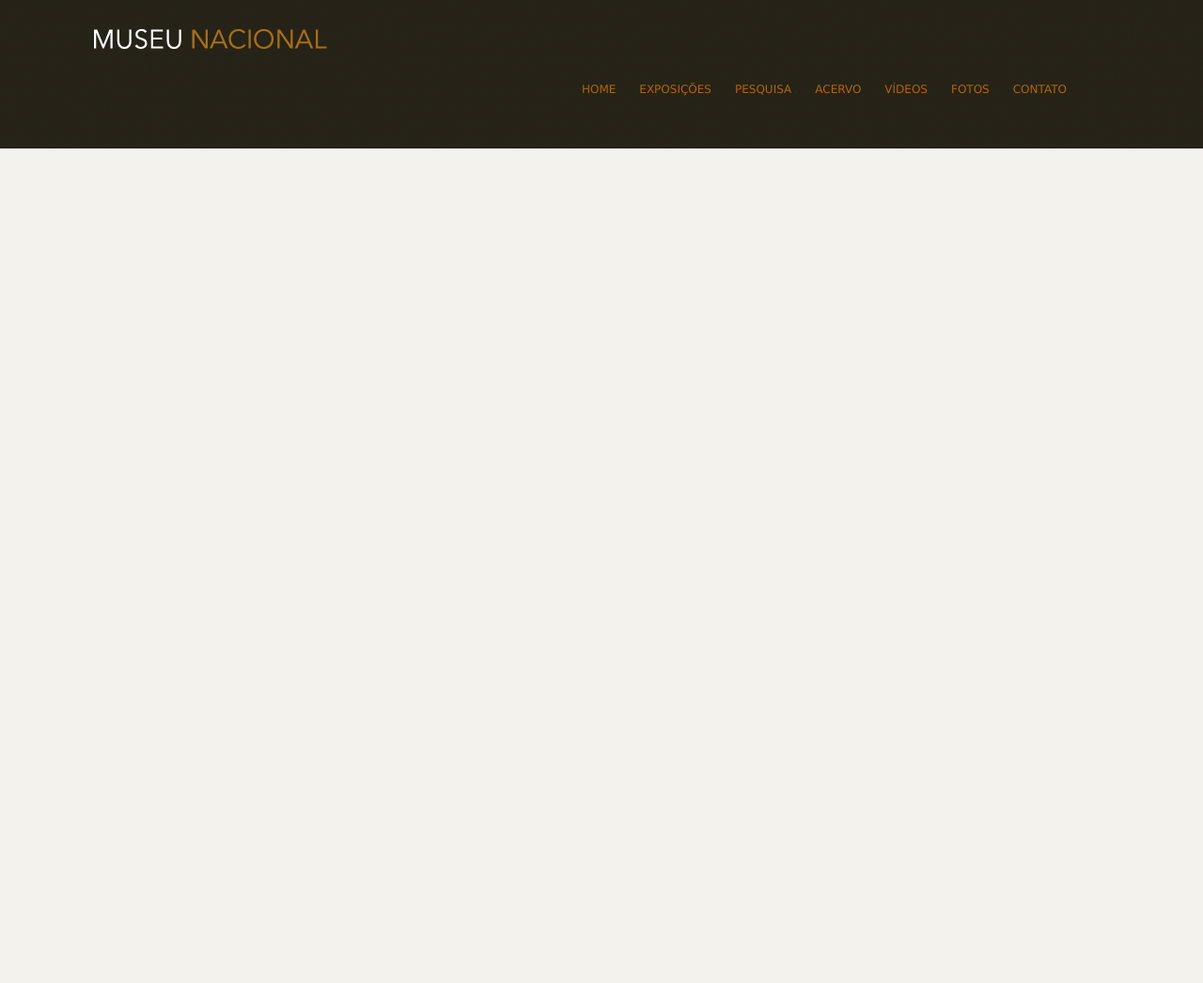
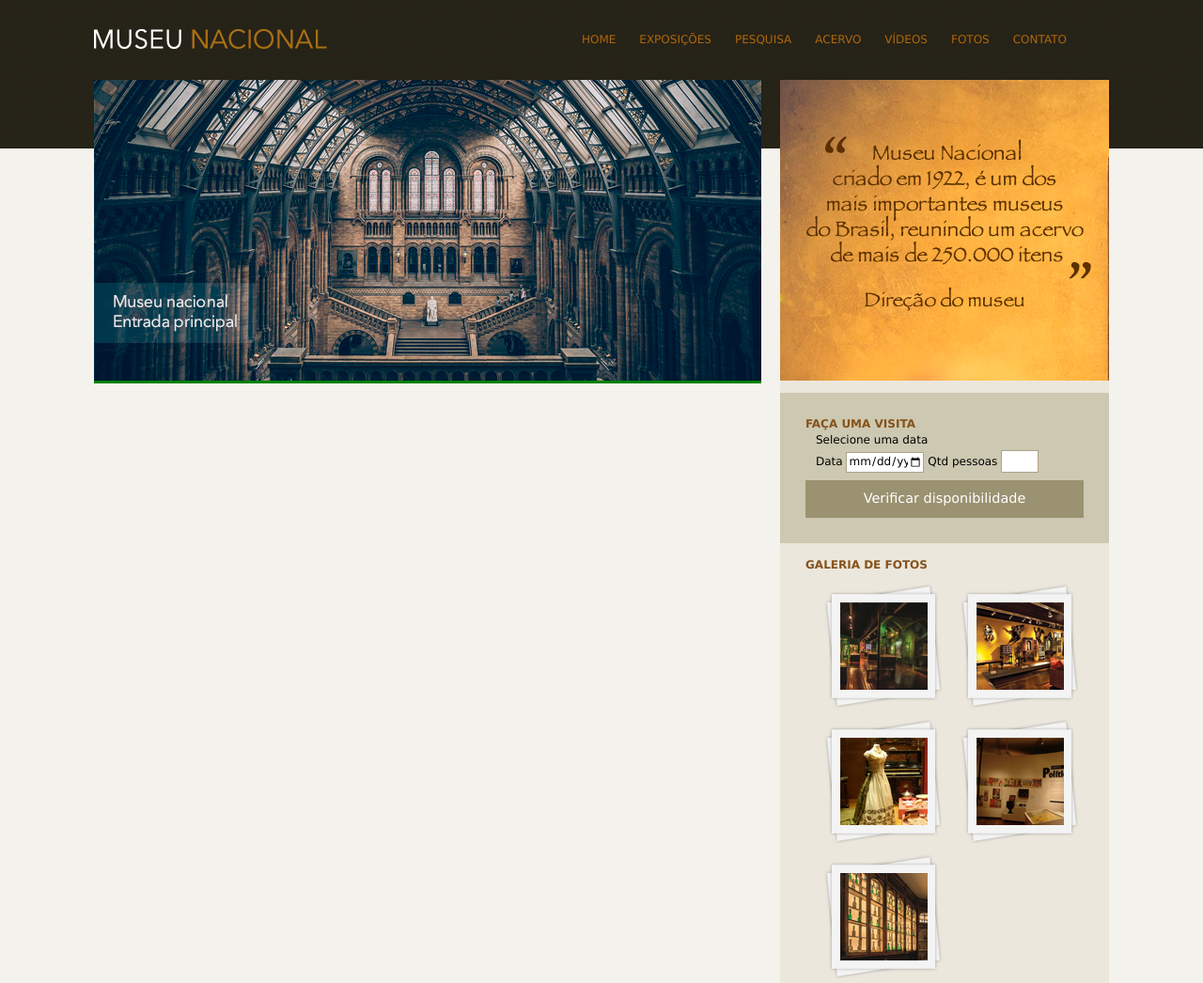
Before and after one commit to hugocoutinhoo/projeto-museu-nacional, a plain HTML site: page index.html in a window 1280 px wide. Shown: the top 1046 px of the page at 94% size. Before the commit the page ends 800 px from the top, so only its background shows below. Drawn offline with Linux system fonts and the light colour scheme.

Commit message:
criação do menu lateral

```diff
--- a/css/estilo.css
+++ b/css/estilo.css
@@ -17,6 +17,9 @@
 }
 
 /*Logo----------------------------------*/
+#logo h1 {
+    float: left;
+}
 
 #logo a {
     width: 248px;
@@ -51,3 +54,73 @@
 nav ul li a:hover {
     border-bottom: 1px solid #535858;
 }
+
+/*Principal*/
+
+#conteudo {
+    width: 710px;
+    float: left;
+    background: green;
+}
+
+aside {
+    width: 350px;
+    float: right;
+    background: #ebe7dd;
+    padding-bottom: 30px;
+}
+
+section#visita {
+    background: #cdc8b1;
+    padding: 10px 27px 27px 27px;
+    margin-top: 10px;
+}
+#galeria {
+    padding: 0 27px 0 27px;
+}
+section#galeria a {
+    display: block;
+    background: url(../img/fundo-foto.png) no-repeat;
+    float: left;
+    padding: 17px 15px 18px 15px;
+    margin: 10px 0 0 20px;
+}
+section#galeria img {
+    margin-left: 2px;
+    margin-top: 3px;
+}
+
+h4 {
+    color: #86521a;
+    text-transform: uppercase;
+    padding-bottom: 3px;
+    margin-bottom: 0;
+}
+
+/*Formulários*/
+input {
+    height: 20px;
+    background: #fff;
+    border: none;
+    font-size: 1em;
+    width: 80px;
+}
+
+input.campo {
+    border: 1px solid #ada484;
+}
+
+input.botao {
+    background: #9b9271;
+    color: white;
+    width: 100%;
+    height: 40px;
+    font-size: 1.2em;
+}
+
+fieldset {
+    border: none;
+}
+legend {
+    display: none;
+}
--- a/index.html
+++ b/index.html
@@ -32,6 +32,60 @@
 
         </header> <!--Fim do header-->
 
+        <div id="principal"> <!--Inicio do principal-->
+
+            <div id="conteudo"> <!--Inicio do conteúdo-->
+                <section id="capa">
+                    <img src="img/museu.png" alt="museu">
+                </section>
+            </div> <!--Fim do conteúdo-->
+
+            <aside> <!--Inicio do aside-->
+
+                <section id="depoimento">
+                    <img src="img/depoimento.png" alt="depoimento">
+                </section>
+
+                <section id="visita"> <!--Início da seção visita-->
+                    <h4>Faça uma visita</h4>
+                    <form action="">
+                        <fieldset>
+                            <legend>Selecione uma data</legend>
+
+                                <label for="data">Data</label>
+                                <input class="campo" type="date" name="data" id="data">
+
+                                <label for="qtd">Qtd pessoas</label>
+                                <input class="campo" type="number" id="qtd" style="width: 34px">
+
+                        </fieldset>
+
+                        <input class="botao" type="submit" value="Verificar disponibilidade">
+                    </form>
+                </section> <!--Fim da seção visita-->
+
+                <section id="galeria">
+                    <h4>Galeria de fotos</h4>
+                    <a href="">
+                        <img src="img/imagem1.jpg" height="93" width="93">
+                    </a>
+                    <a href="">
+                        <img src="img/imagem2.jpg" height="93" width="93">
+                    </a>
+                    <a href="">
+                        <img src="img/imagem3.jpg" height="93" width="93">
+                    </a>
+                    <a href="">
+                        <img src="img/imagem4.jpg" height="93" width="93">
+                    </a>
+                    <a href="">
+                        <img src="img/imagem5.jpg" height="93" width="93">
+                    </a>
+                </section>
+
+            </aside> <!--Fim do aside-->
+
+        </div> <!--Fim do principal-->
 
 
 
```
